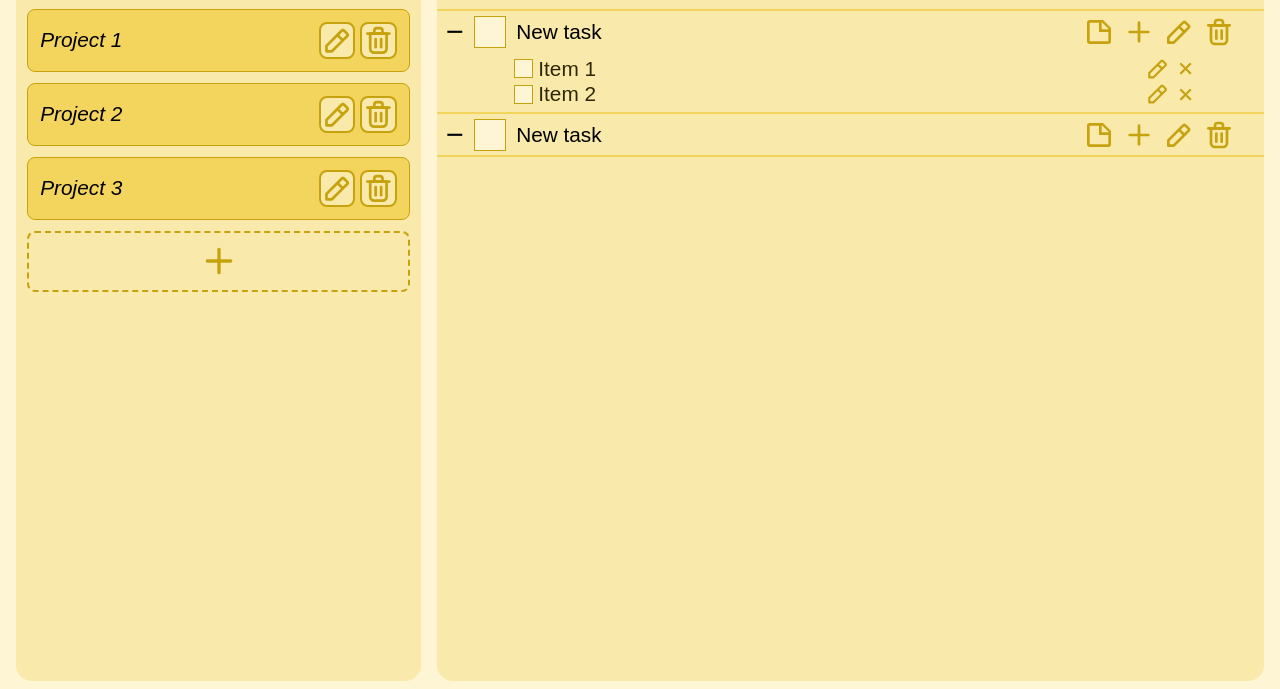
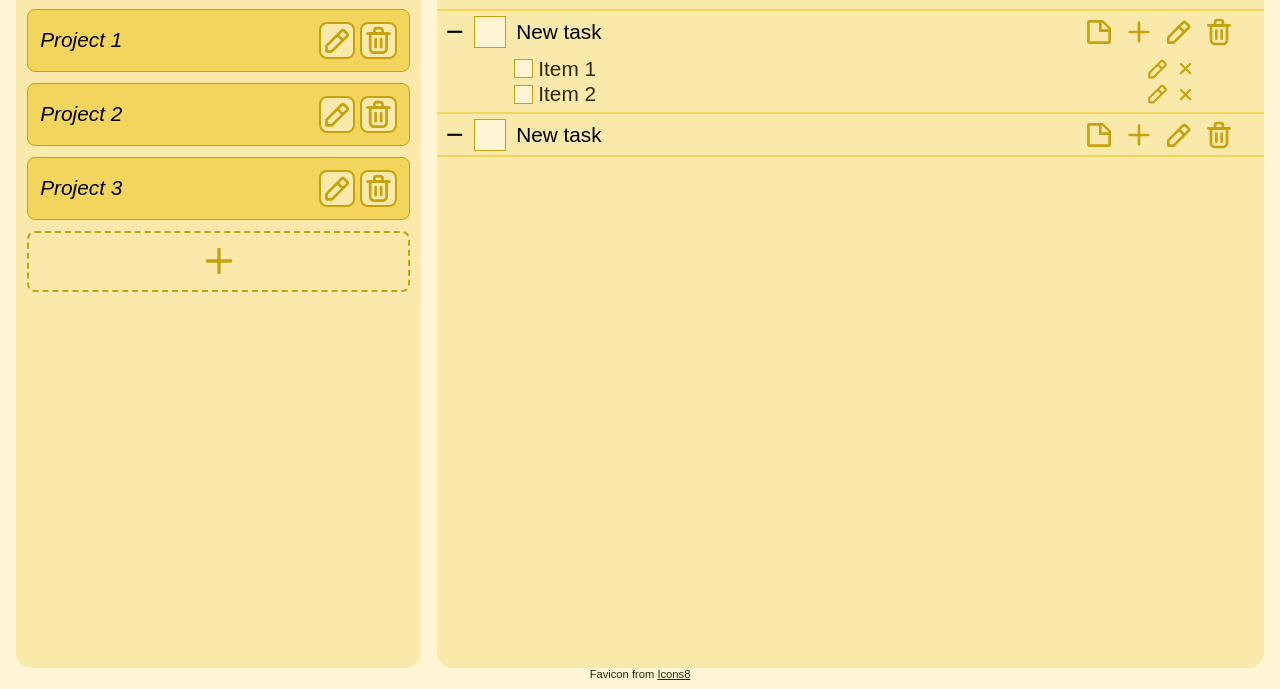
Before and after one commit to 1256-bits/todo-list, a website built with webpack: page index.html in a window 1280 px wide. Shown: the part 111-800 px from the top of the page. Built offline with nearby package versions, Linux system fonts and the light colour scheme; a web font is replaced by a local one.

Commit message:
Add footer

```diff
--- a/index.html
+++ b/index.html
@@ -186,6 +186,9 @@
 -->
       </ul>
     </main>
+    <footer>
+      <div class="copyright">Favicon from <a href="https://icons8.com">Icons8</a></div>
+    </footer>
   </div>
   <dialog id="new-todo-dialog">
     <!-- This div has to be there because changing display on a dialog breaks it -->
@@ -326,9 +329,9 @@
       <form id="notes-form" class="notes-form" method="dialog">
         <label for="notes">Notes:</label>
         <textarea name="notes" id="notes-editable" cols="100" rows="20"></textarea>
-          <button id="create-todo" class="submit bg-secondary">
-            Save
-          </button>
+        <button id="create-todo" class="submit bg-secondary">
+          Save
+        </button>
       </form>
   </dialog>
 </body>
```
